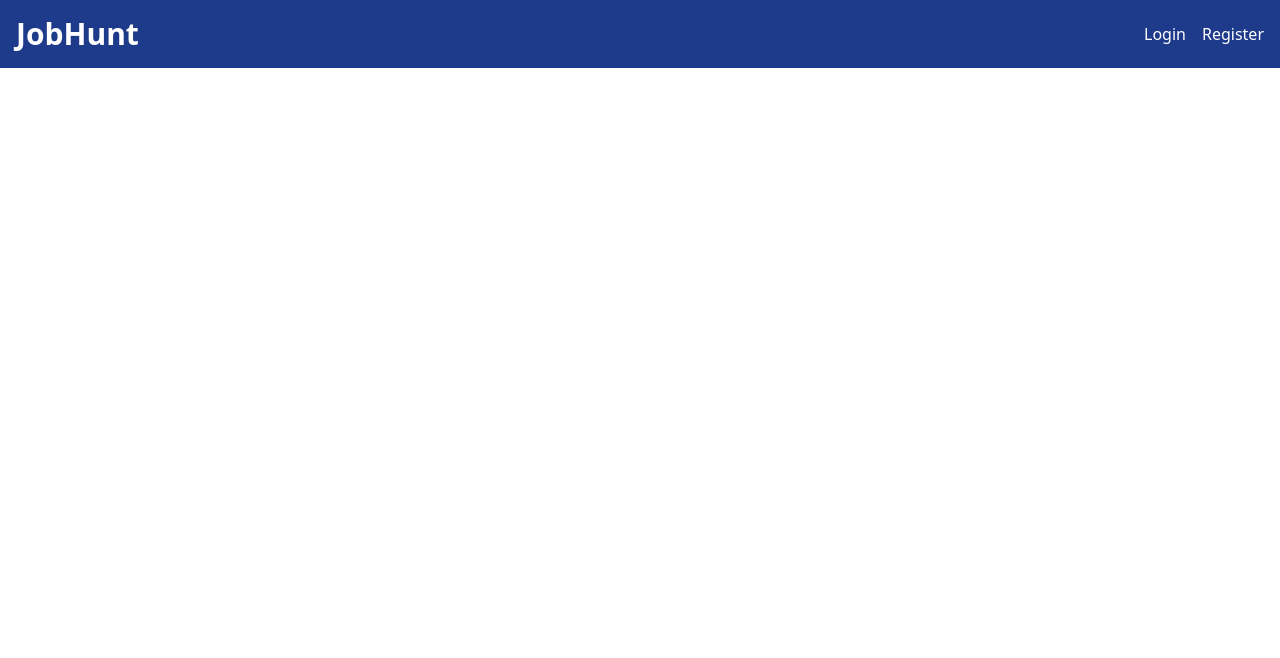
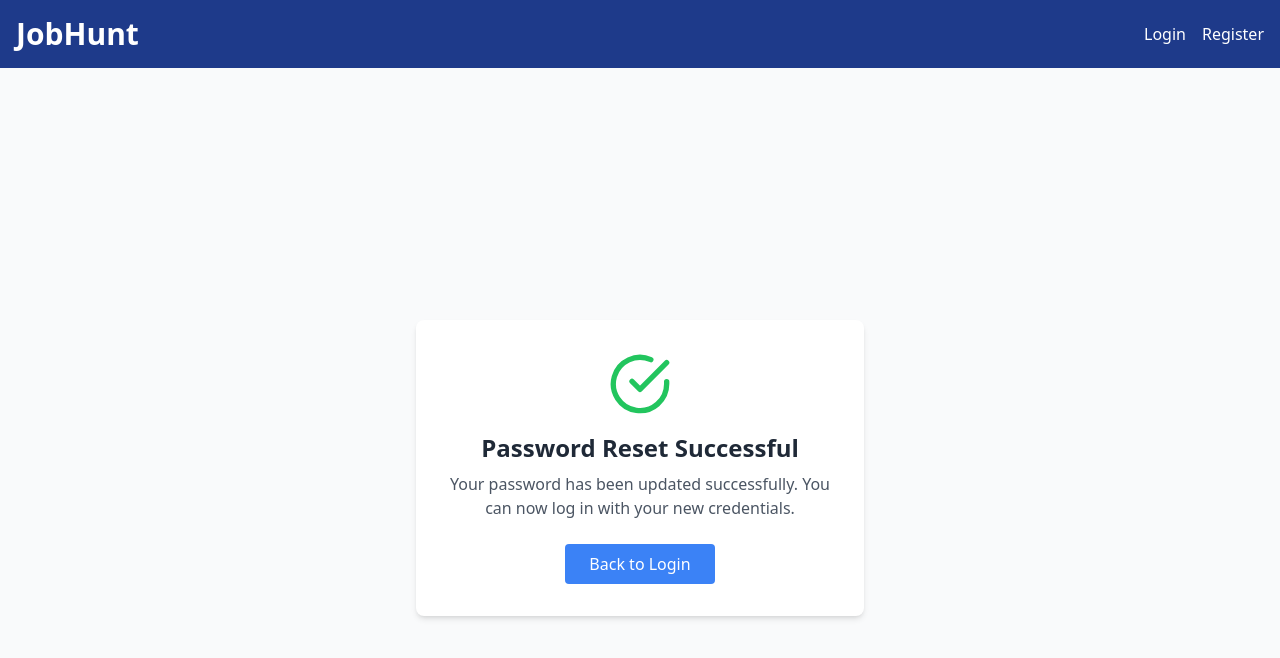
Before and after one commit to Kolawole-kehinde/jobHunt-app, a React (Vite) app: page /auth/password-success in a window 1280 px wide. Shown: the top 658 px of the page. Built offline with nearby package versions, Linux system fonts and the light colour scheme.

Commit message:
Added password reset success page

```diff
--- a/src/App.jsx
+++ b/src/App.jsx
@@ -10,6 +10,7 @@
 import JobCreation from "./pages/jobs/jobCreation";
 import ForgotPasswordPage from "./pages/auth/ForgotPasswordPage";
 import ResetPasswordPage from "./pages/auth/ResetPasswordPage";
+import PasswordSuccessPage from "./pages/auth/PasswordSuccess";
 
 const App = () => {
   return (
@@ -23,6 +24,7 @@
             <Route path="register" element={<Register />} />
             <Route path="forgot-password" element={<ForgotPasswordPage />} />
             <Route path="reset-password" element={<ResetPasswordPage />} />
+            <Route path="password-success" element={<PasswordSuccessPage />} />
           </Route>
 
           <Route index element={<HomePage />} />
--- a/src/pages/auth/PasswordSuccess.jsx
+++ b/src/pages/auth/PasswordSuccess.jsx
@@ -0,0 +1,26 @@
+import React from 'react';
+import { FiCheckCircle } from 'react-icons/fi';
+import { Link } from 'react-router';
+
+
+const PasswordSuccessPage = () => {
+  return (
+    <div className="min-h-screen flex items-center justify-center bg-gray-50 px-4">
+      <div className="max-w-md w-full bg-white p-8 rounded-lg shadow-md text-center">
+        <FiCheckCircle className="text-green-500 w-16 h-16 mx-auto mb-4" />
+        <h2 className="text-2xl font-semibold text-gray-800 mb-2">Password Reset Successful</h2>
+        <p className="text-gray-600 mb-6">
+          Your password has been updated successfully. You can now log in with your new credentials.
+        </p>
+        <Link
+          to="/auth/login"
+          className="inline-block bg-blue-500 text-white px-6 py-2 rounded hover:bg-blue-600 transition duration-300"
+        >
+          Back to Login
+        </Link>
+      </div>
+    </div>
+  );
+};
+
+export default PasswordSuccessPage;
--- a/src/services/auth/index.js
+++ b/src/services/auth/index.js
@@ -42,7 +42,6 @@
 
 
 
-// SignIn API
 export const SignInApi = async (payload) => {
     const { email, password } = payload;
 
@@ -55,14 +54,18 @@
     if (error) throw new Error(error.message);
 
     if (data?.user) {
-      // Fetch user data from your custom users table
+      // Fetch user data from your custom users table using `id`
       const { data: userData, error: userError } = await supabase
-  .from("users")
-  .select()
-  .eq("id", data.user.id) // use ID instead of email to avoid duplication errors
-  .single();
+        .from("users")
+        .select()
+        .eq("user_id", data.user.id)  // using id to fetch user, assuming it's unique
+        .single();  // Ensure only one row is returned
 
       if (userError) throw new Error(userError.message);
+
+      // Debug: log the result to check the returned data
+      console.log('User Data:', userData);  // Check how many rows are being returned
+
       return userData;
     }
   };
```
